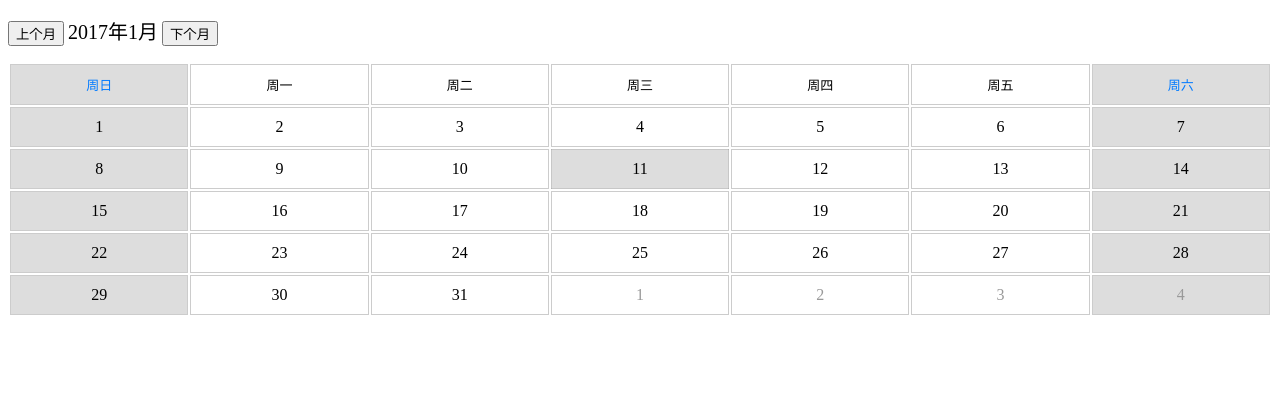
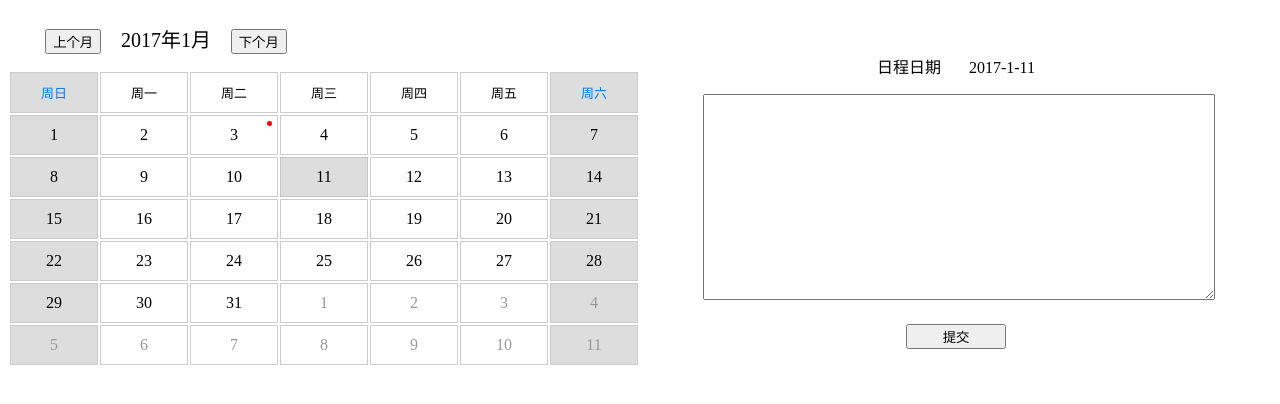
Before and after one commit to YuyangWitness/yDate, a plain HTML site: page index2.html in a window 1280 px wide. Drawn offline with Linux system fonts and the light colour scheme.

Commit message:
新增功能
添加日程功能

```diff
--- a/css/yDate.css
+++ b/css/yDate.css
@@ -1,3 +1,7 @@
+#date{
+	width: 50%;
+	float: left;
+}
 #Thead{
 	width: 100%;
 	text-align: center;
@@ -13,6 +17,7 @@
  #CalenderTable td {
  	padding: 10px;
  	border: 1px solid #ccc;
+ 	position: relative;
  }
 
  #CalenderTable thead {
@@ -40,8 +45,48 @@
  	color: #999999;
  }
 
+ #headTitle{
+ 	width: 50%;
+ 	text-align: center;
+ }
+ #headTitle button{
+ 	margin: 0 5%;
+ }
+ #title {
 
- #title {
  	color: #000000;
  	font-size: 20px;
  }
+
+
+#CalenderTable .haveDay {
+	position: absolute;
+	width: 5px;
+	height: 5px;
+	border-radius: 45px;
+	background: red;
+	right: 5px;
+	top: 5px;
+}
+
+#addDaily{
+	width: 40%;
+	height: 200px;
+	float: left;
+	margin-left: 5%;
+	margin-top: 30px;
+}
+#dailyDate{
+	text-align: center;
+}
+#Daily{
+	width: 100%;
+	height: 200px;
+}
+#setDaily{
+	position: relative;
+	left: 50%;
+	margin: 20px -50px;
+	text-align: center;
+	width: 100px;
+}
--- a/index2.html
+++ b/index2.html
@@ -1,10 +1,11 @@
 <!DOCTYPE html>
 <html>
-<!--
+	<!--
 	作者：jxndyy2014@163.com
 	时间：2016-12-23
 	描述：可修改样式日历插件Demo，Demo部分样式和DOM基于MUI和JQuery，用户可自行修改
 -->
+
 	<head>
 		<meta charset="UTF-8">
 		<title></title>
@@ -18,16 +19,26 @@
 				var prev = document.getElementById("prev");
 				var next = document.getElementById("next");
 				var getdate = new DateControl();
+				//日期必须是排序的传入，可以减少内部循环事件
+				var getDateFromSql = ["2017-1-3", "2017-1-3", "2017-2-5", "2017-2-8"];
+				var i = 0,
+					getDateFromSqlLen = getDateFromSql.length;
+				var YearArray = new Array();
+				var MonthArray = new Array();
+				var DayArray = new Array();
+				for(; i < getDateFromSqlLen; i++) {
+					var tempArray = getDateFromSql[i].split("-");
+					YearArray.push(tempArray[0]);
+					MonthArray.push(tempArray[1]);
+					DayArray.push(tempArray[2]);
+				}
 				getdate.init({
-					"tBody": tBody
+				"tBody": tBody,
+				"YearArray": YearArray,
+				"MonthArray": MonthArray,
+				"DayArray": DayArray
 				});
-           //APP点击事件（基于MUI），必须添加MUI的JS文件
-//          document.getElementById("after").addEventListener("tap",function(){
-//            	getdate.next();
-//           });
-//            document.getElementById("prev").addEventListener("tap",function(){
-//            	getdate.prev();
-//            })
+
 				document.getElementById("after").onclick = function() {
 					getdate.next();
 				}
@@ -36,19 +47,15 @@
 					getdate.prev();
 				}
 
-				//APP点击事件（基于MUI），必须添加MUI的JS文件
-//				$("#CalenderTable").on("tap",".nowMonth",function(){
-//					$("#CalenderTable .now").removeClass("now");
-//					$(this).addClass("now");
-//				})
+
+
 
 			}
 		</script>
 	</head>
 
 	<body>
-
-		<div class="mui-content">
+		<div id="date">
 			<p id="headTitle">
 				<button id="prev">上个月</button>
 				<span id="title">title:</span>
@@ -69,8 +76,12 @@
 				<tbody>
 				</tbody>
 			</table>
-		</div>
-
+        </div>
+        <div id="addDaily">
+        	   <p id="dailyDate">日程日期&nbsp;&nbsp;&nbsp;&nbsp;&nbsp;&nbsp;&nbsp;<span id="NowDay"></span></p>
+        	   <textarea id="Daily"></textarea>
+        	   <input type="button" value="提交" id="setDaily" />
+        </div>
 	</body>
 
 </html>
--- a/js/yDate2.js
+++ b/js/yDate2.js
@@ -14,6 +14,10 @@ function DateControl() {
 		"nowDay": new Date(),
 		"getDayFlage": 0,
 		"day": 1,
+		"YearArray": new Array(),
+		"MonthArray": new Array(),
+		"DayArray": new Array(),
+		"haveDateIndex": 0
 	}
 
 	DateControl.prototype.init = function(opt) {
@@ -44,6 +48,7 @@ function DateControl() {
 		this.deleteAllTr();
 		this.setting.getDayFlage = 0;
 		this.setting.day = 1;
+		this.setting.haveDateIndex = 0;
 		this.setting.nowDay = new Date(this.setting.nowDay.getFullYear(), this.setting.nowDay.getMonth() - 1, this.setting.nowDay.getDate());
 		this.getDate();
 		this.ClickDate();
@@ -52,45 +57,121 @@ function DateControl() {
 		this.deleteAllTr();
 		this.setting.getDayFlage = 0;
 		this.setting.day = 1;
+		this.setting.haveDateIndex = 0;
 		this.setting.nowDay = new Date(this.setting.nowDay.getFullYear(), this.setting.nowDay.getMonth() + 1, this.setting.nowDay.getDate());
 		this.getDate();
 		this.ClickDate();
 	}
 
-	DateControl.prototype.ClickDate = function(){
+	DateControl.prototype.ClickDate = function() {
 		var nowMonth = document.getElementById("CalenderTable").getElementsByClassName("nowMonth");
 		var i = 0,
 			nowLenth = nowMonth.length,
 			_this = this;
-		for (;i<nowLenth;i++) {
-			this.setEvent("click",nowMonth[i],function(){
+		for(; i < nowLenth; i++) {
+			this.setEvent("click", nowMonth[i], function() {
 				_this.removeAllNow();
 				var oldClassName = this.className;
 				this.className = 'now ' + oldClassName;
+
+				_this.ShowDaily();
+				_this.changeNowDate();
 			});
 
 		}
+		this.ShowDaily();
+		this.changeNowDate();
+
 	}
-	DateControl.prototype.removeAllNow = function(){
+	DateControl.prototype.changeNowDate = function() {
+		var DateSpan = document.getElementById("NowDay");
+		var NowDay = this.setting.nowDay;
+		var NowDayYear = NowDay.getFullYear();
+		var NowDayMonth = NowDay.getMonth() + 1;
+		var NowDayDate = document.getElementsByClassName("now")[0].textContent;
+
+		DateSpan.innerText = NowDayYear + "-" + NowDayMonth + "-" + NowDayDate;
+	}
+	DateControl.prototype.removeAllNow = function() {
 		var now = document.getElementById("CalenderTable").getElementsByClassName("now");
 		var i = 0,
 			nowLenth = now.length;
 
-		    for (;i<nowLenth;i++) {
+		for(; i < nowLenth; i++) {
 			var AllClass = now[i].className;
 			var AllClassArry = AllClass.split(" ");
 			// AllClassArry.remove("now")
 			var NewClass = "";
 			var j = 0,
 				AllClassArrylength = AllClassArry.length;
-                   for (;j<AllClassArrylength;j++) {
+			for(; j < AllClassArrylength; j++) {
 				if(AllClassArry[j] !== "now")
-                   	   NewClass = NewClass + " " +AllClassArry[j];
+					NewClass = NewClass + " " + AllClassArry[j];
 			}
 
 			//console.log(NewClass);
 			now[i].className = NewClass;
 		}
+
+	}
+	DateControl.prototype.ShowDaily = function() {
+		//事件信息加载
+		var activeDate = document.getElementsByClassName("now")[0];
+		var AllDaily = document.getElementsByClassName("Allhave");
+
+		if(activeDate != null) {
+			var getId = activeDate.textContent;
+
+			var oDiv = document.getElementById(getId);
+			for(var i = 0; i < AllDaily.length; i++) {
+				AllDaily[i].style.display = 'none';
+			}
+			if(oDiv != null) {
+
+				oDiv.style.display = 'block';
+			}
+		}
+	}
+
+	//获取有信息的日期，进行样式的增加
+	DateControl.prototype.getHaveDay = function(haveInnerHtml, InnerHtml, haveDate) {
+		var x = this.setting.haveDateIndex,
+			haveDayLen = haveDate.length;
+		//haveDate没有数据的时候不进入循环，则需要直接返回InnerHtml
+		var getHtml = InnerHtml;
+		var selectButton = document.getElementById("select-button");
+		for(; x < haveDayLen; x++) {
+			if(this.setting.day.toString() === haveDate[x]) {
+				getHtml = haveInnerHtml;
+
+				var newElem = document.createElement("div");
+				newElem.id = this.setting.day.toString();
+				newElem.className = "Allhave";
+				newElem.style.display = 'none';
+				//selectButton.previousElementSibling.insertAdjacentElement("afterend", newElem);
+
+				var newElemP = document.createElement("p");
+				newElemP.textContent = "这是一个客户拜访" + x
+				newElem.appendChild(newElemP);
+
+				//newElem.innerHTML = "这是一个客户拜访" + x;
+				//daily.appendChild(newElem);
+				while(haveDate[++x] === this.setting.day.toString()) {
+					var newElemP = document.createElement("p");
+					newElemP.textContent = "这是一个客户拜访" + x
+					newElem.appendChild(newElemP);
+				}
+				//下次循环的时候从haveDateIndex开始循环，减少循环次数
+				this.setting.haveDateIndex = x - 1;
+				//alert(haveDateIndex);
+				break;
+			} else {
+				getHtml = InnerHtml;
+
+			}
+
+		}
+		return getHtml;
 
 	}
 
@@ -105,18 +186,33 @@ function DateControl() {
 		var monthAllDay = new Date(year, month + 1, 0);
 		var monthStart = new Date(year, month, 1);
 		var isOtherMonth = false;
-		//六列信息自动增长
-		for(var j = 0; j < 5; j++) { //日历每个界面总共有6行
+		var haveDate = new Array();
+		var z = 0,
+			haveDateLen = this.setting.YearArray.length;
+		for(; z < haveDateLen; z++) {
+			if(this.setting.YearArray[z] === year.toString()) {
+				if(this.setting.MonthArray[z] === (month + 1).toString()) {
+					haveDate.push(this.setting.DayArray[z]);
+				}
+			}
+		}
+		//alert(this.setting.YearArray);
+		//alert(this.setting.MonthArray);
+		//alert(haveDate);
+		//七列信息自动增长
+		var j = 0;
+		for(; j < 6; j++) { //日历每个界面总共有6行
 			//一行信息自动增长
+			var i = 0;
 			var innerHtml = "";
 			var tr = document.createElement("tr");
 			var flage = "";
 			//console.log(getDay)
-			for(var i = 0; i < 7; i++) { //日历每个界面总共有七列
-				if(this.setting.getDayFlage < monthStart.getDay()) {//判断是否上个月
-					if(i==0 || i==6){//是否为周末
+			for(; i < 7; i++) { //日历每个界面总共有七列
+				if(this.setting.getDayFlage < monthStart.getDay()) { //判断是否上个月
+					if(i == 0 || i == 6) { //是否为周末
 						innerHtml = '<td class="week otherMonth">' + new Date(year, month, this.setting.getDayFlage - monthStart.getDay() + 1).getDate() + '</td>';
-					}else{
+					} else {
 						innerHtml = '<td class="otherMonth">' + new Date(year, month, this.setting.getDayFlage - monthStart.getDay() + 1).getDate() + '</td>';
 					}
 
@@ -125,37 +221,47 @@ function DateControl() {
 
 				} else {
 
-					if(i==0 || i==6 ){//是周末
-						if(isOtherMonth){//判断是否为本月
-
+					if(i == 0 || i == 6) { //是周末
+						if(isOtherMonth) { //判断是否为本月
 							innerHtml = '<td class="week otherMonth">' + this.setting.day + '</td>';
 
-						}else{
+						} else {
 
-							if(this.setting.day == nowDate.getDate() && nowDate.getMonth()==month){//判断是否为当天
-								innerHtml = '<td class="week now nowMonth">' + this.setting.day + '</td>';
-							}else{
-								innerHtml = '<td class="week nowMonth">' + this.setting.day + '</td>';
+							if(this.setting.day == nowDate.getDate() && nowDate.getMonth() == month) { //判断是否为当天
+								//有信息的日期样式
+								var haveInnerHtml = '<td class="week now nowMonth"><span class="haveDay"></span>' + this.setting.day + '</td>';
+								//无信息的日期样式
+								var InnerHtml = '<td class="week now nowMonth">' + this.setting.day + '</td>';
+								innerHtml = this.getHaveDay(haveInnerHtml, InnerHtml, haveDate);
+							} else {
+								var haveInnerHtml = '<td class="week nowMonth"><span class="haveDay"></span>' + this.setting.day + '</td>';
+								var InnerHtml = '<td class="week nowMonth">' + this.setting.day + '</td>';
+								innerHtml = this.getHaveDay(haveInnerHtml, InnerHtml, haveDate);
 							}
 
 						}
 
-					}else{//非周末
+					} else { //非周末
 
-						if(isOtherMonth){//判断是否非本月
+						if(isOtherMonth) { //判断是否非本月
 							innerHtml = '<td class="otherMonth">' + this.setting.day + '</td>';
-						}else{
+						} else {
 
-							if(this.setting.day == nowDate.getDate()&& nowDate.getMonth()==month){//判断是否为当天
-								innerHtml = '<td class="now nowMonth">' + this.setting.day + '</td>';
-							}else{
-								innerHtml = '<td class="nowMonth">' + this.setting.day + '</td>';
+							if(this.setting.day == nowDate.getDate() && nowDate.getMonth() == month) { //判断是否为当天
+
+								var haveInnerHtml = '<td class="now nowMonth"><span class="haveDay"></span>' + this.setting.day + '</td>';
+								var InnerHtml = '<td class="now nowMonth">' + this.setting.day + '</td>';
+								innerHtml = this.getHaveDay(haveInnerHtml, InnerHtml, haveDate);
+							} else {
+								var haveInnerHtml = '<td class="nowMonth"><span class="haveDay"></span>' + this.setting.day + '</td>';
+								var InnerHtml = '<td class="nowMonth">' + this.setting.day + '</td>';
+								innerHtml = this.getHaveDay(haveInnerHtml, InnerHtml, haveDate);
+
 							}
 
 						}
 
 					}
-
 
 					flage = flage + innerHtml;
 
```
Also changed, not shown: daily.html (added, +9 -0 lines), 1 other file. Lines whose indentation alone changed are shown as unchanged.
